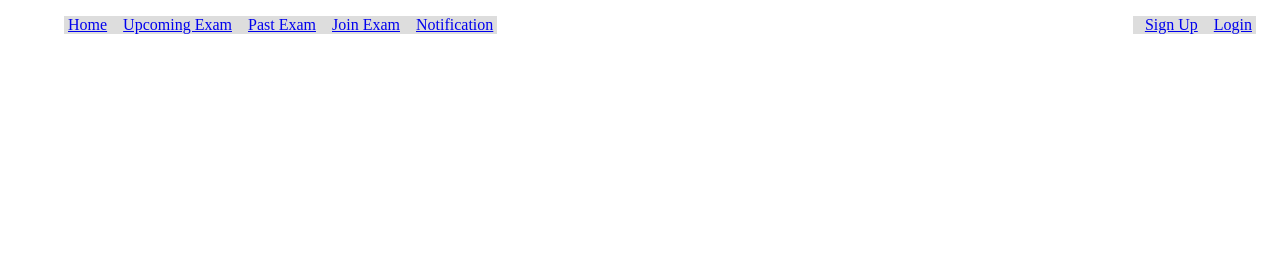
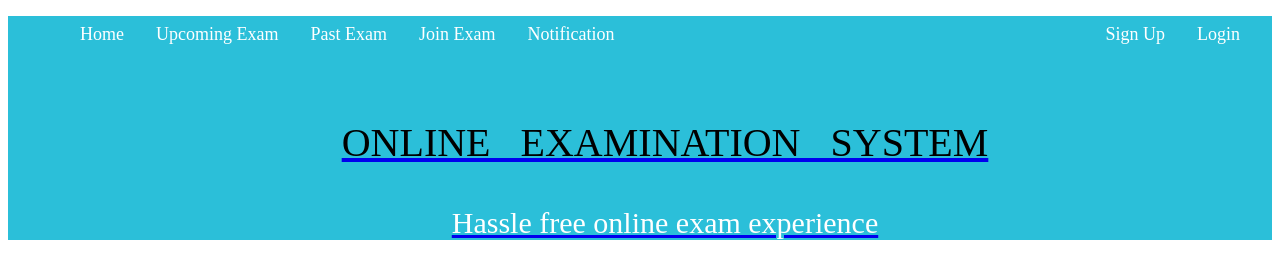
Before and after one commit to KishanMistryy/Online_Examination_System_Exam_Module, a plain HTML site: page Homepage.html in a window 1280 px wide. Drawn offline with Linux system fonts and the light colour scheme.

Commit message:
header_commit

```diff
--- a/Homepage.html
+++ b/Homepage.html
@@ -3,42 +3,63 @@
 	<head>
 	<title>ONLINE EXAMINATION SYSTEM - EXAM MODULE</title>
 		<style>
-			ul {
+
+			section nav ul {
 				list-style-type: none;
 				margin: 16px 16px 16px 16px;
 				overflow:hidden;
+				 background-color: None ;
+				 padding-top:8px;
 				}
 
 			li {
 				float: left;
+				font-size:18px;
 				}
 
 			li a {
 				display:inline;
-				padding: 4px;
-				background-color: #dddddd;
+				color: white;
+				text-align: center;
+				padding: 14px 16px;
+				text-decoration: none;
 
 				}
+			li a:hover:not(.active){
+				background-color:#cbd6d8;
+				font-size:20px;
+			}
+			.active {
+					background-color: grey;
+					}
 			.float_right_class{
-			float:right;
+				float:right;
+				}
+			section{
+				background-color:#2bbfd9;
 			}
+			section p{
+				margin-left:50px;
+			}
+
 		</style>
 	</head>
 	<body>
 		<header>
 
 		</header>
+		<section>
+			<nav>
+				<ul>
+					<li><a href="#home">Home</li><li><a href="#upcoming_exam">Upcoming Exam</li><li><a href="#past_exam">Past Exam</li><li><a href="#join_exam">Join Exam</li><li><a href="#notification">Notification</li><li class="float_right_class"><a href="#login">Login</li><li class="float_right_class"><a href="#sign_up">Sign Up</li>
+				</ul>
+			</nav><br>
+			<center><p style="font-size:40px;color:black;">ONLINE &nbsp; EXAMINATION &nbsp; SYSTEM</p><center>
+			<center><p style="font-size:30px;color:white;">Hassle free online exam experience</p><center>
+		</section>
+		<section>
 
-			<ul>
-				<li><a href="#home">Home </li>
-				<li><a href="#upcoming_exam">Upcoming Exam </li>
-				<li><a href="#past_exam">Past Exam </li>
-				<li><a href="#join_exam">Join Exam </li>
-				<li><a href="#notification">Notification</li>
-				<li class="float_right_class"><a href="#login">Login </li>
-				<li class="float_right_class"><a href="#sign_up">Sign Up</li>
-
-			</ul>
+		</section>
 
 		<footer>
 
```
Also changed, not shown: Images/online_exam_img.jpg (added).
